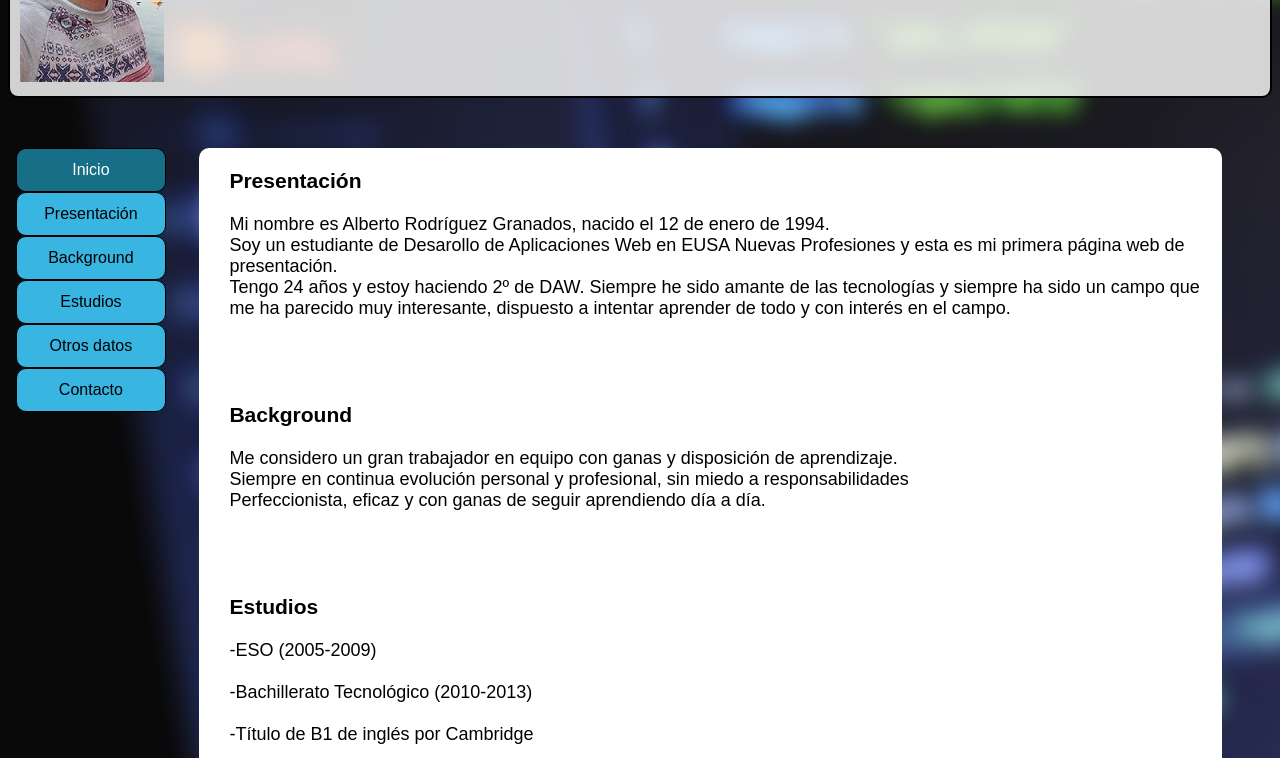
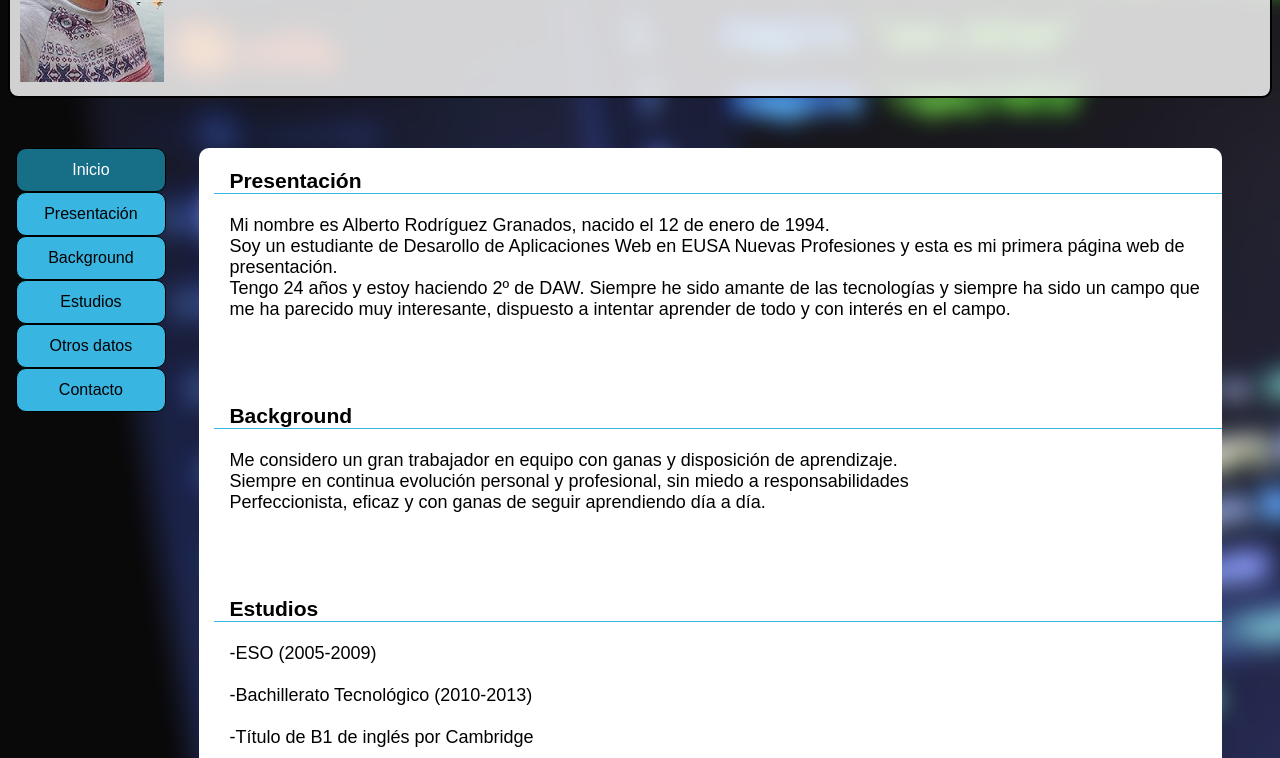
Before and after one commit to AlbertoRodr/AlbertoRodr.github.io, a plain HTML site: page index.html in a window 1280 px wide. Shown: the part 194-952 px from the top of the page. Drawn offline with Linux system fonts and the light colour scheme.

Commit message:
Ajuste h3

```diff
--- a/CSS/estilo.css
+++ b/CSS/estilo.css
@@ -87,9 +87,10 @@ body{
 	font-size: large;
 }
 
-.texto, h3{
-		padding-left: 15px;
-		font-family: sans-serif;
+h3{
+	padding-left: 15px;
+	font-family: sans-serif;
+	border-bottom: solid #39b5e2 1px;
 
 }
 
```
